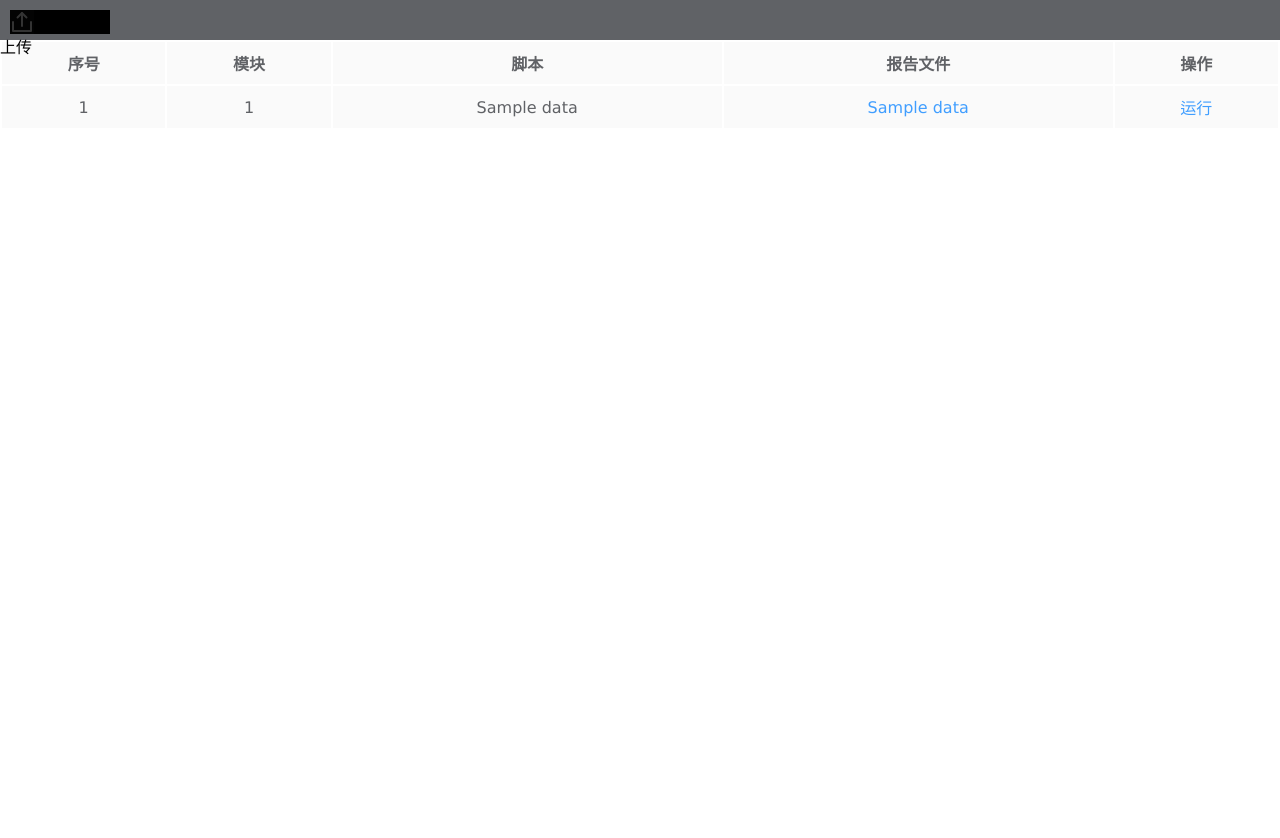
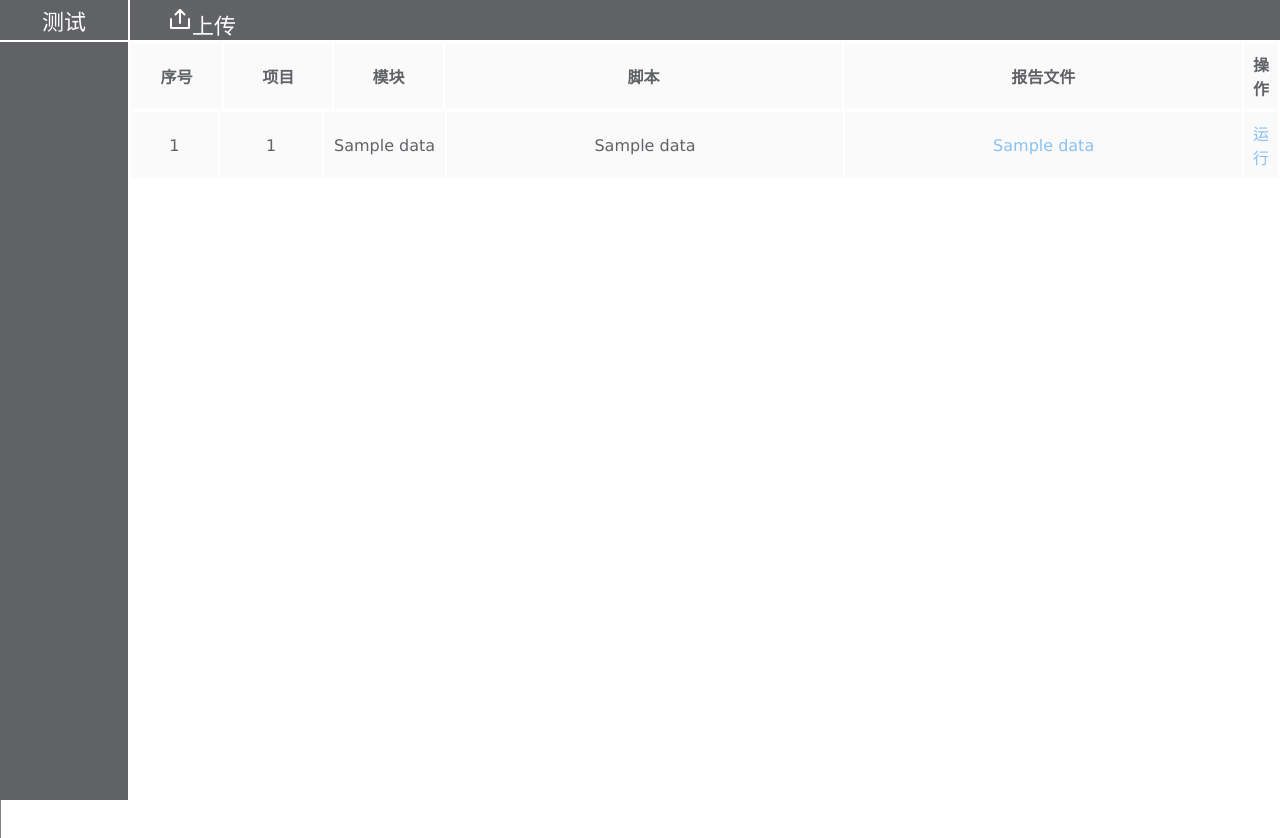
Before and after one commit to Gungun4/TestWebsite, a Flask app: template templates/index.html in a window 1280 px wide. Before the commit the page ends 117 px from the top, so only its background shows below. Run offline with Flask 2, Linux system fonts and the light colour scheme; the template is opened without the code that fills it: most values are stand-ins (such as "Sample title", 1, 10 or a date in 2020); lists and menus that the app fills with data are empty; parts of the project's set-up code (start-up, migrations or seed data) failed here and were passed over; some libraries are stand-ins or nearby versions.

Commit message:
数据库

```diff
--- a/app.py
+++ b/app.py
@@ -5,13 +5,22 @@ from configparser import ConfigParser
 
 import redis
 from flask import Flask, render_template, jsonify, request
+from flask_sqlalchemy import SQLAlchemy
 
 from src.test_redis import GetCom
 
 logging.basicConfig(level=logging.DEBUG)
 r = redis.Redis(host='127.0.0.1', port=6379, db=4, decode_responses=True)
+
 app = Flask(__name__)
+db = SQLAlchemy(app)
 app.debug = True
+
+
+class Config():
+    SQLALCHEMY_DATABASE_URI = "mysql://root:123456@127.0.0.1:3306/os_site"
+    SQLALCHEMY_TRACK_MODIFICATIONS = True
+app.config.from_object(Config)
 
 cf = ConfigParser()
 cf.read("D:/PycharmProjects/TestWebsite/config/config.ini")
@@ -22,13 +31,14 @@ report_path = cf.get("PATH", "report_path")
 
 @app.route('/', methods=["GET", "POST"])
 def hello_world():  # put application's code here
+    ip = request.remote_addr
     res = {
         "data": []
     }
     for root, dirs, files in os.walk(case_path):
         for file in files:
             if os.path.splitext(file)[1] == '.py':
-                l = ["智慧安监", file, file.replace(".py", ".html")]
+                l = ["智慧安监", "运维巡查", file, file.replace(".py", ".html")]
                 res["data"].append(l)
     return render_template('index.html', **res)
 
@@ -38,7 +48,7 @@ def hello_world():  # put application's code here
 def record():
     sid = json.loads(request.data)["case_name"]
     if "aj" not in sid:
-        res = {"code":200}
+        res = {"code": 200}
         return res
     g = GetCom(sid, script_path, "suiteMain.py")
     g.run()
--- a/static/css/index.css
+++ b/static/css/index.css
@@ -1,27 +1,71 @@
+body{
+    /*float:left;*/
+    display: flow-root;
+}
+.boxc {
+    position: fixed;
+    background:#606266;
+    height: 100%;
+    width: 10%;
+    z-index: 9999;
+}
 .boxa {
     /*display:flex;*/
+    padding-left: 10%;
+    position: fixed;
     background: #606266;
-    width: 100%;
+    width: 90%;
     height: 40px;
+    float: left;
+    z-index: 999;
+}
+
+.boxb {
+    padding: 40px 0 0 10%;
+    margin: 0 0 0 0;
+    overflow:auto;
+    border:1px solid gray;
+    border-bottom: 0;
+    border-right: 0;
+}
+
+.ssvg {
+    margin-left: 40px;
+    margin-top: 7px;
+    width: 24px;
+    /*background-color: #ffffff;*/
+    float: left;
+}
+.stxt {
+    margin-left: 0;
+    margin-top: 8px;
+    width: 50px;
+    color: white;
+    font-size: 22px;
+    font-family: "黑体";
     float: left;
 }
 
-.ssvg {
-    margin-left: 10px;
-    margin-top: 10px;
-    display:-webkit-flex;
-    align-items:stretch;
-    width: 100px;
-    background-color: black;
+.boxc-1{
+    width: 100%;
+    height: 40px;
+    text-align: center;
+    position: relative;
+    border-bottom: 2px white solid;
+    border-right: 2px white solid;
 }
-
-
-.boxb {
-    padding: 0 0 0 0;
-    margin: 0 0 0 0;
+.boxc-1 span{
+    position: absolute;
+    left: 50%;
+    top: 50%;
+    -webkit-transform: translate(-50%, -50%);
+    -moz-transform: translate(-50%, -50%);
+    -ms-transform: translate(-50%, -50%);
+    -o-transform: translate(-50%, -50%);
+    transform: translate(-50%, -50%);
 }
-
 table.hovertable {
+    margin-bottom: -1px;
     font-family: verdana, arial, sans-serif;
     font-size: 16px;
     color: #606266;
@@ -29,6 +73,7 @@ table.hovertable {
     border-color: #211f1f;
     /*border-collapse: collapse;*/
     width: 100%;
+    position: relative;
 }
 
 table.hovertable th {
@@ -38,11 +83,16 @@ table.hovertable th {
     border-style: solid;
     border-color: #fafafa;
     text-align: center;
+    posotion: sticky;
+    top: 0;
+    z-index: 99;
+    /*position: absolute;*/
 }
 
 table.hovertable tr {
     background-color: #fafafa;
     text-align: center;
+    top: 0;
 }
 
 table.hovertable td {
@@ -51,6 +101,7 @@ table.hovertable td {
     border-style: solid;
     border-color: #fafafa;
     text-align: center;
+    posotion: sticky;
 }
 
 * {
@@ -138,10 +189,54 @@ table.hovertable td {
 ">#0099FF;
 }
 
-a {
-    color: #409eff;
+
+.run{
+    color: #89c2f1;
+}
+.report{
+    color: #89c2f1;
 }
 
-.run {
-    color: #409eff;
-}
+.tip {
+            position: relative;
+            background-color: gray;
+            margin: 20px auto;
+            width: 200px;
+            height: 43px;
+            line-height: 43px;
+            color: white;
+            text-align: center;
+            border-radius: 10px;
+            font-family: sans-serif;
+        }
+        .tip:after {
+            content: '';
+            position: absolute;
+            width: 0;
+            height: 0;
+            border: 8px solid;
+        }
+        .top:after {
+            border-bottom-color: deepskyblue;
+            left: 50%;
+            bottom: 100%;
+            margin-left: -15px;
+        }
+        .right:after {
+            border-left-color: deepskyblue;
+            left: 100%;
+            top: 50%;
+            margin-top: -7px;
+        }
+        .bottom:after {
+            border-top-color: gray;
+            top: 100%;
+            left: 50%;
+            margin-left: -15px;
+        }
+        .left:after {
+            border-right-color: deepskyblue;
+            top: 50%;
+            right: 100%;
+            margin-top: -9px;
+        }
--- a/static/js/index.js
+++ b/static/js/index.js
@@ -129,8 +129,8 @@ $(document).on("click", ".run",
                 success: function (result) {
                     if (result.code === 100) {
                         alert("执行成功")
-                    }else {
-                        alert("调试文件不可执行", false,false)
+                    } else {
+                        alert("调试文件不可执行", false, false)
                     }
                 },
                 error: function () {
@@ -140,7 +140,7 @@ $(document).on("click", ".run",
             })
         }
     })
-
+//打开报告文件
 $(document).on("click", ".report",
     function () {
         var file_name = $(this).text()
@@ -148,9 +148,26 @@ $(document).on("click", ".report",
         window.open("../static/report/" + file_name)
     })
 
-$(document).on("mouseover", ".report",
-    function () {
-        $(".us").show("点击跳转")
-
-    }
-)
+$(document).on({
+    mouseover:
+        function (e) {
+            console.log($(this).offset().top);
+            var y = $(this).offset().top - 75;
+            var x = $(this).offset().left + 170;
+            $("body").append("<div class='tip bottom' style=\"top:"+ y + "px;left:" + x + "px;position: absolute\">点击打开报告文件</div>");
+        },
+    mouseout:
+        function () {
+            console.log("mouseout");
+            $(".tip").remove();
+        },
+    // mousemove:
+    //     function (e) {
+    //
+    //         $("#tip bottom").css({
+    //             "top": (y - 20) + "px",
+    //             "left": (x + 240) + "px",
+    //             "z-index":"99999"
+    //         })
+    //     }
+}, ".report")
--- a/templates/index.html
+++ b/templates/index.html
@@ -11,28 +11,67 @@
 
 </head>
 <body>
+<div class="boxc">
+    <div class="boxc-1">
+        <span class="stxt" style="margin: 0 0 0 0">测试</span>
+    </div>
+</div>
 <div class="boxa">
-    <span class="ssvg"><?xml version="1.0" encoding="UTF-8"?><svg width="24" height="24" viewBox="0 0 48 48" fill="none" xmlns="http://www.w3.org/2000/svg"><rect width="48" height="48" fill="white" fill-opacity="0.01"/><mask id="icon-e43e75461b9f784" maskUnits="userSpaceOnUse" x="0" y="0" width="48" height="48" style="mask-type: alpha"><rect width="48" height="48" fill="#333"/></mask><g mask="url(#icon-e43e75461b9f784)"><path d="M6 24.0083V42H42V24" stroke="#333" stroke-width="4" stroke-linecap="round" stroke-linejoin="round"/><path d="M33 15L24 6L15 15" stroke="#333" stroke-width="4" stroke-linecap="round" stroke-linejoin="round"/><path d="M23.9917 32V6" stroke="#333" stroke-width="4" stroke-linecap="round" stroke-linejoin="round"/></g></svg></span>
-    <span>上传</span>
+    <span class="ssvg"><?xml version="1.0" encoding="UTF-8"?>
+        <svg width="24" height="24" viewBox="0 0 48 48" fill="none" xmlns="http://www.w3.org/2000/svg"><rect width="48"
+                                                                                                             height="48"
+                                                                                                             fill="white"
+                                                                                                             fill-opacity="0.01"/><mask
+                id="icon-e43e75461b9f784" maskUnits="userSpaceOnUse" x="0" y="0" width="48" height="48"
+                style="mask-type: alpha"><rect width="48" height="48" fill="#333"/></mask><g
+                mask="url(#icon-e43e75461b9f784)"><path d="M6 24.0083V42H42V24" stroke="#FFFAFA" stroke-width="4"
+                                                        stroke-linecap="round" stroke-linejoin="round"/><path
+                d="M33 15L24 6L15 15" stroke="#FFFAFA" stroke-width="4" stroke-linecap="round" stroke-linejoin="round"/><path
+                d="M23.9917 32V6" stroke="#FFFAFA" stroke-width="4" stroke-linecap="round"
+                stroke-linejoin="round"/></g></svg></span>
+    <span class="stxt">上传</span>
 </div>
 <div class="boxb">
     <table class="hovertable">
-        <th>序号</th>
-        <th>模块</th>
-        <th>脚本</th>
-        <th>报告文件</th>
+        <thead>
+        <tr>
+            <th style="width: 100px">序号</th>
+            <th style="width: 125px">项目</th>
+            <th style="width: 125px">模块</th>
+            <th style="width: 550px">脚本</th>
+            <th style="width: 550px">报告文件</th>
             <th>操作</th>
+        </tr>
+        </thead>
+    </table>
+    <div style="height: 91%;overflow: auto;box-sizing: border-box">
+        <table class="hovertable">
+            <tbody>
             {% set num = 0 %}
             {% for i in data %}
+                {% if loop.index == 1 %}
+                    <tr>
+                        <td style="width: 100px">{{ loop.index }}</td>
+                        <td style="width: 125px">{{ i[0] }}</td>
+                        <td style="width: 125px">{{ i[1] }}</td>
+                        <td style="width: 550px">{{ i[2] }}</td>
+                        <td class="report" style="width: 550px">{{ i[3] }}</td>
+                        <td class="run" data={{ i[0] }}>运行</td>
+                    </tr>{% else %}
                     <tr>
                         <td>{{ loop.index }}</td>
                         <td>{{ i[0] }}</td>
                         <td>{{ i[1] }}</td>
-                <td class="report"><a>{{ i[2] }}</a></td>
-                <td class="run" data={{ i[1] }}>运行</td>
+                        <td>{{ i[2] }}</td>
+                        <td class="report">{{ i[3] }}</td>
+                        <td class="run" data={{ i[0] }}>运行</td>
                     </tr>
+                {% endif %}
             {% endfor %}
+            </tbody>
         </table>
     </div>
+</div>
 </body>
+
 </html>
```
Also changed, not shown: setting.py (added, +12 -0 lines), static/js/jquery.js, 2 other files. Lines whose indentation alone changed are shown as unchanged.
